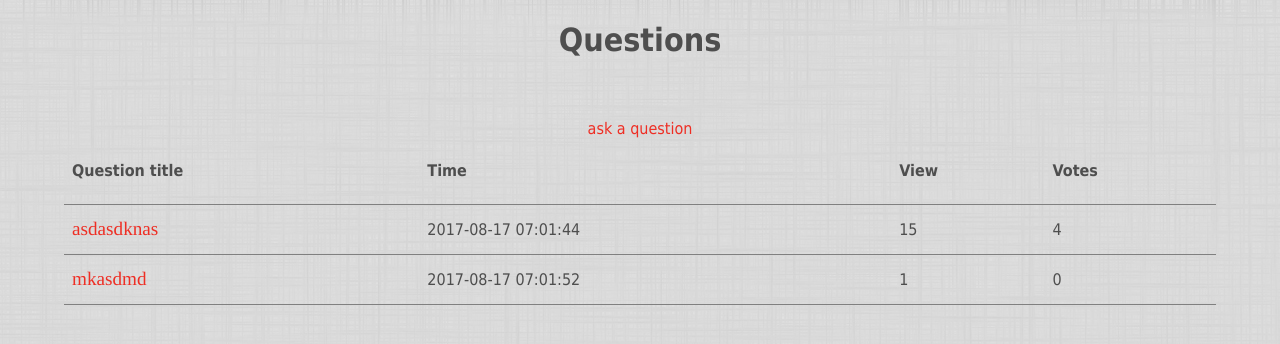
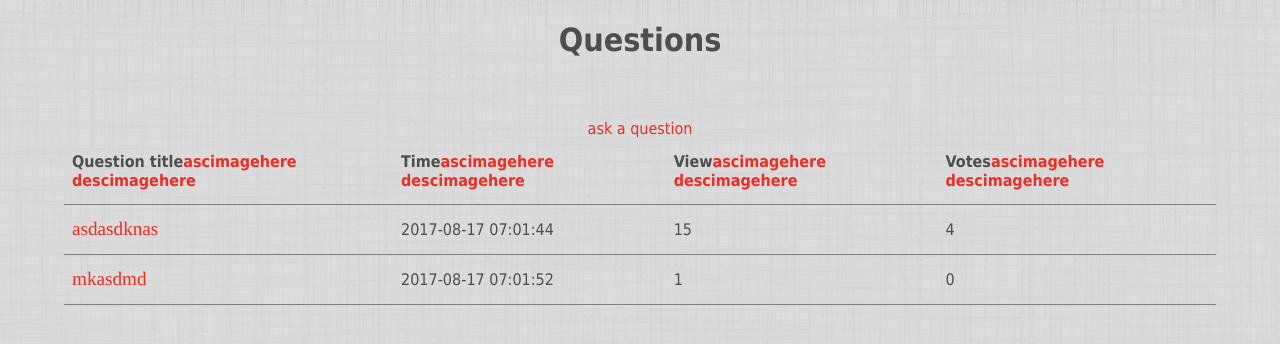
Before and after one commit to CodecoolBP20172/AskMate_git_n_run, a Flask app: page / in a window 1280 px wide. Shown: the top 344 px of the page. Run offline with Flask 2, Linux system fonts and the light colour scheme.

Commit message:
links for buture buttons added, space removed from form title textarea

```diff
--- a/templates/form.html
+++ b/templates/form.html
@@ -11,7 +11,7 @@
         <form action="{{ action_link }}" method="post">
             <fieldset>
         <p>Title</p>
-        <p><textarea name="title" id="title id" rows="2" cols="70"> {{ title_of_question }}</textarea></p>
+        <p><textarea name="title" id="title id" rows="2" cols="70">{{ title_of_question }}</textarea></p>
         <p>Question</p>
         <p><textarea name="question" id="question id" rows="20" cols="70">{{ question }}</textarea></p><br>
         <button type="submit" id="submit_id" align="right">Submit</button>
--- a/templates/list.html
+++ b/templates/list.html
@@ -11,10 +11,10 @@
      <a href="/ask-question">ask a question</a>
        <table align="center">
             <tr>
-               <th>Question title</th>
-               <th>Time</th>
-               <th>View</th>
-               <th>Votes</th>
+               <th>Question title<a href="/name=asc">ascimagehere</a> <a href="/name=desc">descimagehere</a></th>
+               <th>Time<a href="/time=asc">ascimagehere</a> <a href="/time=desc">descimagehere</a></th>
+               <th>View<a href="/view=asc">ascimagehere</a> <a href="/view=desc">descimagehere</a></th>
+               <th>Votes<a href="/vote=asc">ascimagehere</a> <a href="/vote=desc">descimagehere</a></th>
             </tr>
         {% for line in questions %}
 
```
